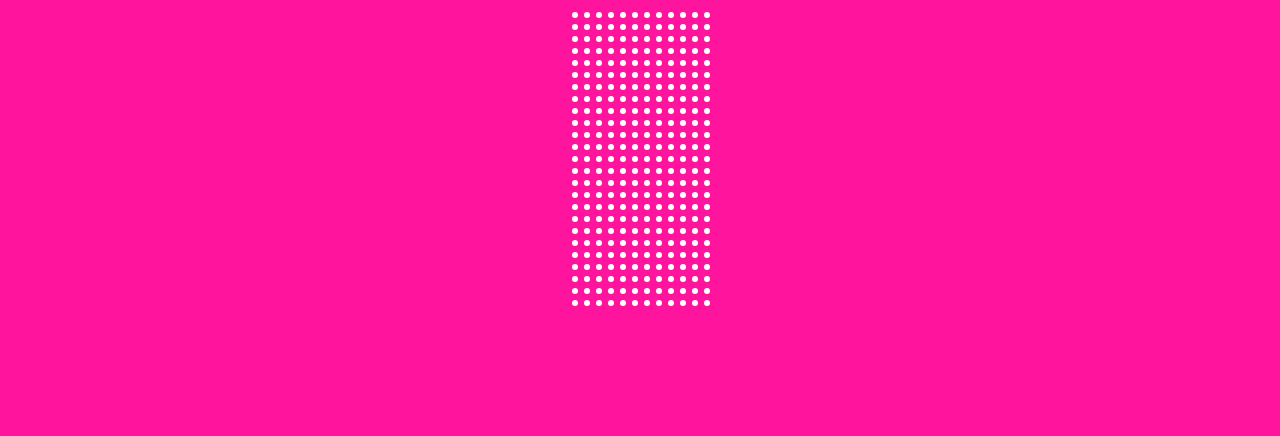
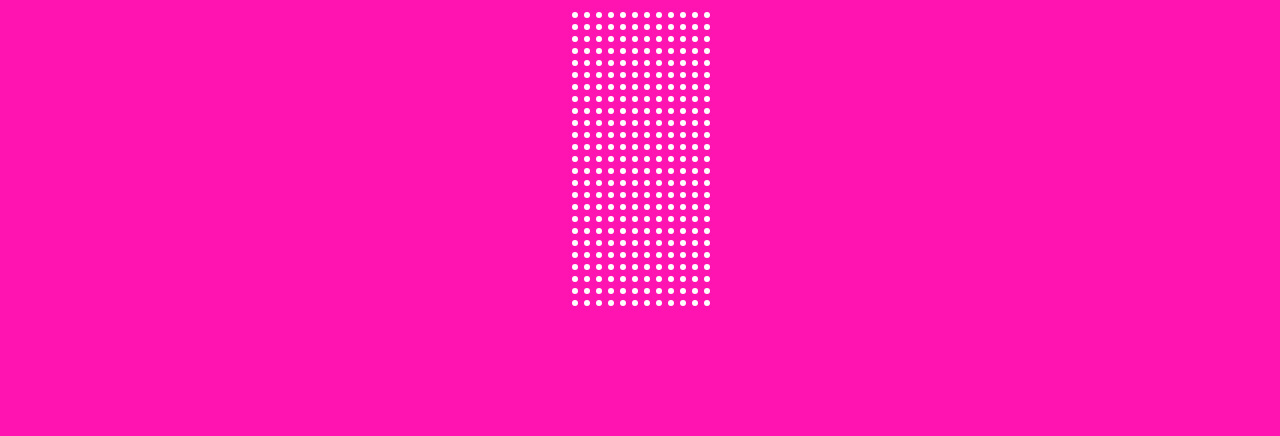
Before and after one commit to Siya-itvarsity/Module-9-Assessment-1, a plain HTML site: page index.html in a window 1280 px wide. Shown: the top 436 px of the page. Drawn offline with Linux system fonts and the light colour scheme.

Commit message:
Update style.css

```diff
--- a/style.css
+++ b/style.css
@@ -1,5 +1,5 @@
 body{
-    background-color: rgb(255, 20, 157);
+    background-color: rgb(255, 20, 177);
     font-family: "Raleway", sans-serif;
     text-align: center;
 }
```
